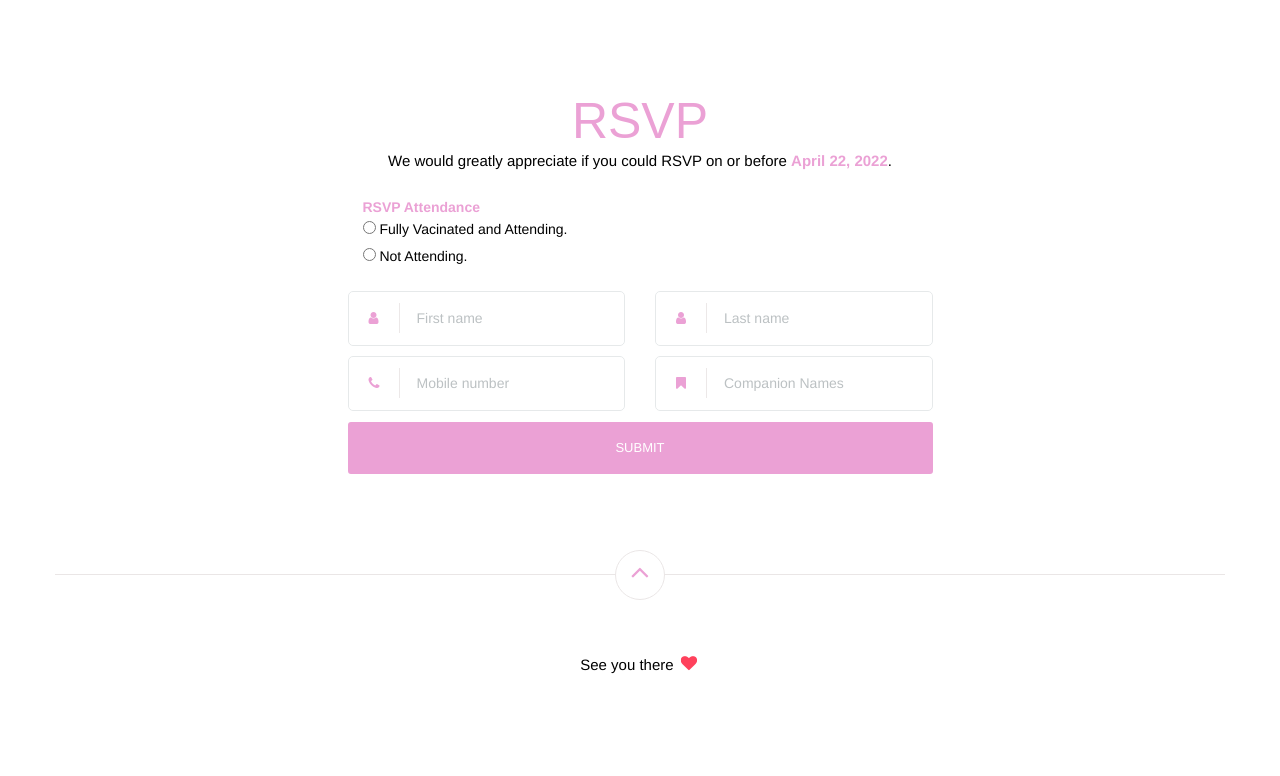
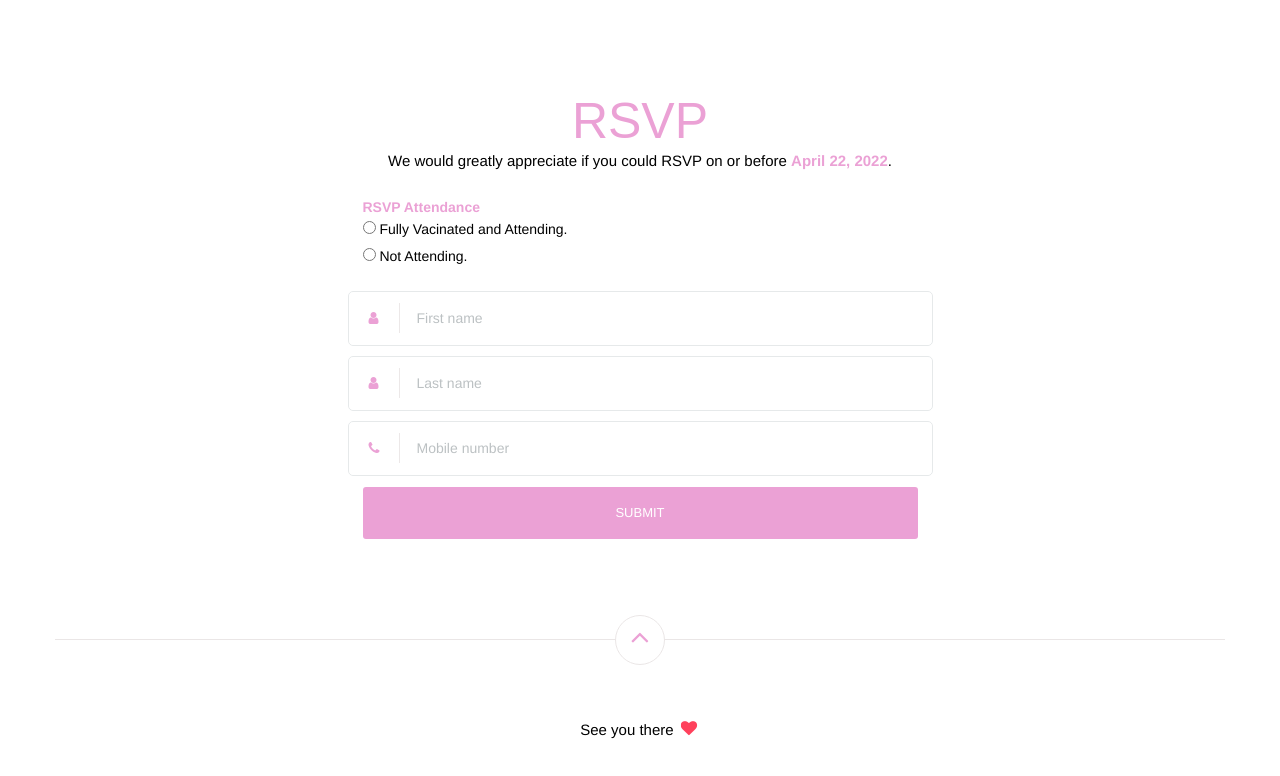
Before and after one commit to rchlldmngz/lexie, a website: page index.html in a window 1280 px wide. Shown: the part 3221-3997 px from the top of the page. Before the commit the page ends 3932 px from the top, so only its background shows below. Drawn offline with nearby package versions, Linux system fonts and the light colour scheme; some packages are replaced by stand-ins of ours; a web font is replaced by a local one.

Commit message:
Revision 4: RSVP

```diff
--- a/index.html
+++ b/index.html
@@ -296,14 +296,14 @@
                             <br>
                         </div>
                     <div class="row">
-                        <div class="col-md-6 col-sm-6">
+                        <div class="col-md-12 col-sm-12">
                             <div class="form-input-group">
                                 <i class="fa fa-user"></i><input name="first_name" id="guestname"
                                                                  placeholder="First name"
                                                                  required>
                             </div>
                         </div>
-                        <div class="col-md-6 col-sm-6">
+                        <div class="col-md-12 col-sm-12">
                             <div class="form-input-group">
                                 <i class="fa fa-user"></i><input name="last_name" id="guestname"
                                                                  placeholder="Last name"
@@ -312,19 +312,12 @@
                         </div>
                     </div>
                     <div class="row">
-                        <div class="col-md-6 col-sm-6">
+                        <div class="col-md-12 col-sm-12">
                             <div class="form-input-group">
                                 <i class="fa fa-phone"></i><input type="number" id="phone" name="phone"
-                                                                    placeholder="Mobile number"
-                                >
+                                                                    placeholder="Mobile number">
                             </div>
                         </div>
-                        <div class="col-md-6 col-sm-6">
-                            <div class="form-input-group">
-                                <i class="fa fa-bookmark"></i><input id="address" name="companion"
-                                                                    placeholder="Companion Names"
-                                >
-                            </div>
                         </div>
                     </div>
 
```
